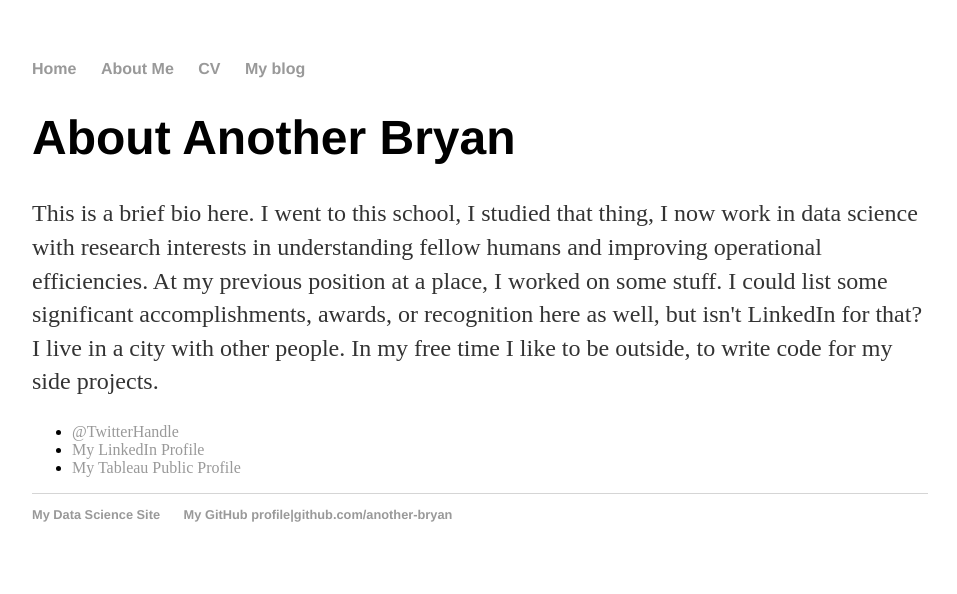
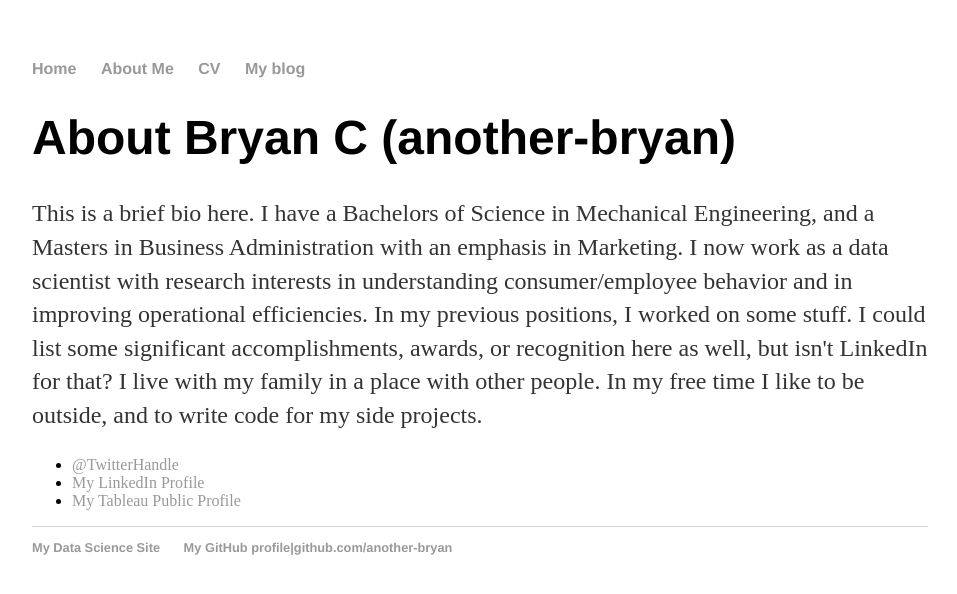
Before and after one commit to another-bryan/another-bryan.github.io, a Jekyll site: the page built from about.html, in a window 1280 px wide. Shown: the top 594 px of the page, without its empty margins (160-1117 px from the left). Built offline with Jekyll 4.4.1, drawn with Linux system fonts in a browser that asks for light colours.

Commit message:
Added accurate but still vague details

```diff
--- a/about.html
+++ b/about.html
@@ -1,11 +1,16 @@
 ---
 layout: default
-title: About Another Bryan
+title: About Bryan C (another-bryan)
 ---
 
 		<div class="about">
-			<h1>About Another Bryan</h1>
-			<p>This is a brief bio here. I went to this school, I studied that thing, I now work in data science with research interests in understanding fellow humans and improving operational efficiencies. At my previous position at a place, I worked on some stuff. I could list some significant accomplishments, awards, or recognition here as well, but isn't LinkedIn for that? I live in a city with other people. In my free time I like to be outside, to write code for my side projects.</p>
+			<h1>About Bryan C (another-bryan)</h1>
+			<p>This is a brief bio here.
+				I have a Bachelors of Science in Mechanical Engineering, and a Masters in Business Administration with an emphasis in Marketing.
+				I now work as a data scientist with research interests in understanding consumer/employee behavior and in improving operational efficiencies.
+				In my previous positions, I worked on some stuff. I could list some significant accomplishments, awards, or recognition here as well, but isn't LinkedIn for that?
+				I live with my family in a place with other people.
+				In my free time I like to be outside, and to write code for my side projects.</p>
 
 			<ul class="contacts">
 				<li><a href="#">@TwitterHandle</a></li>
```
